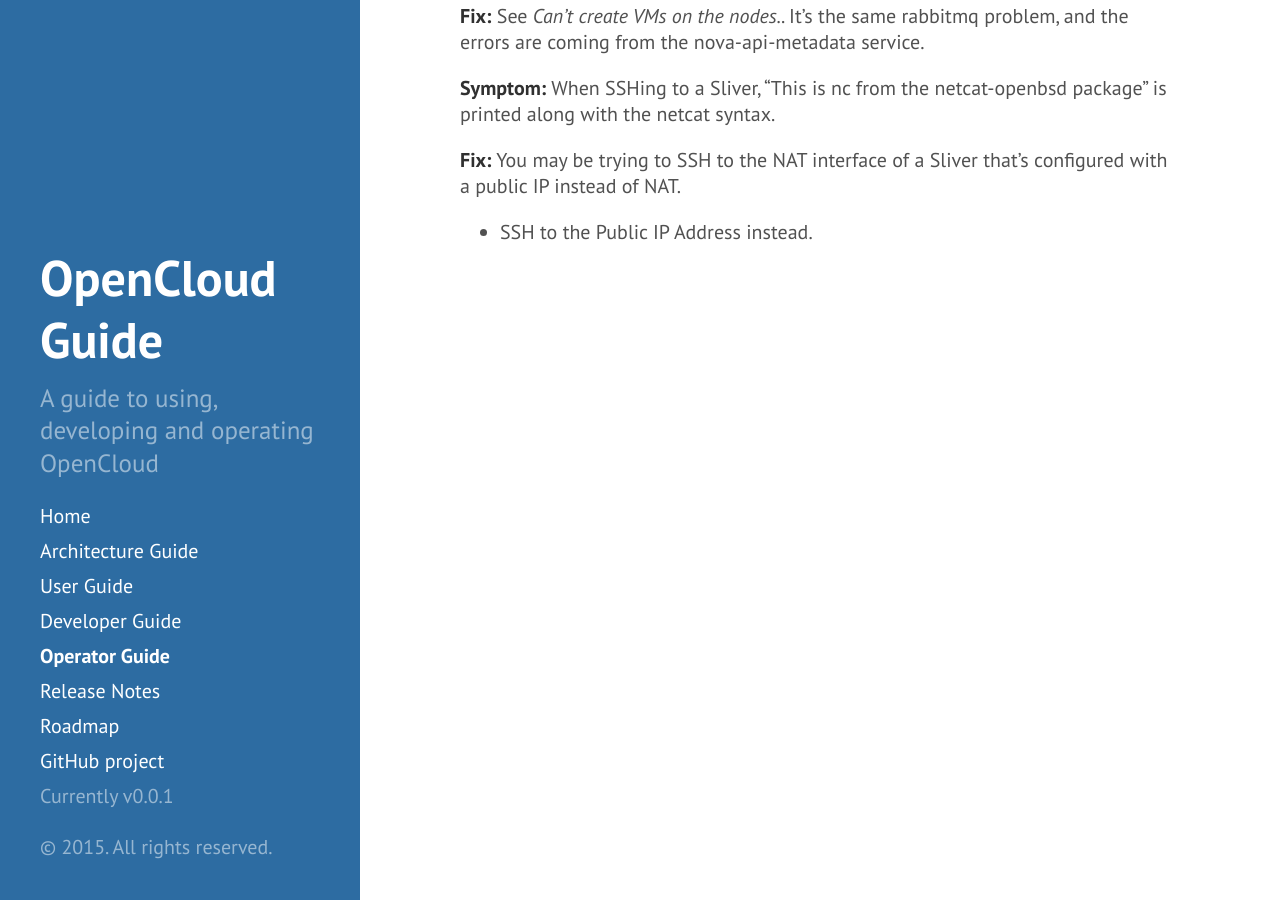
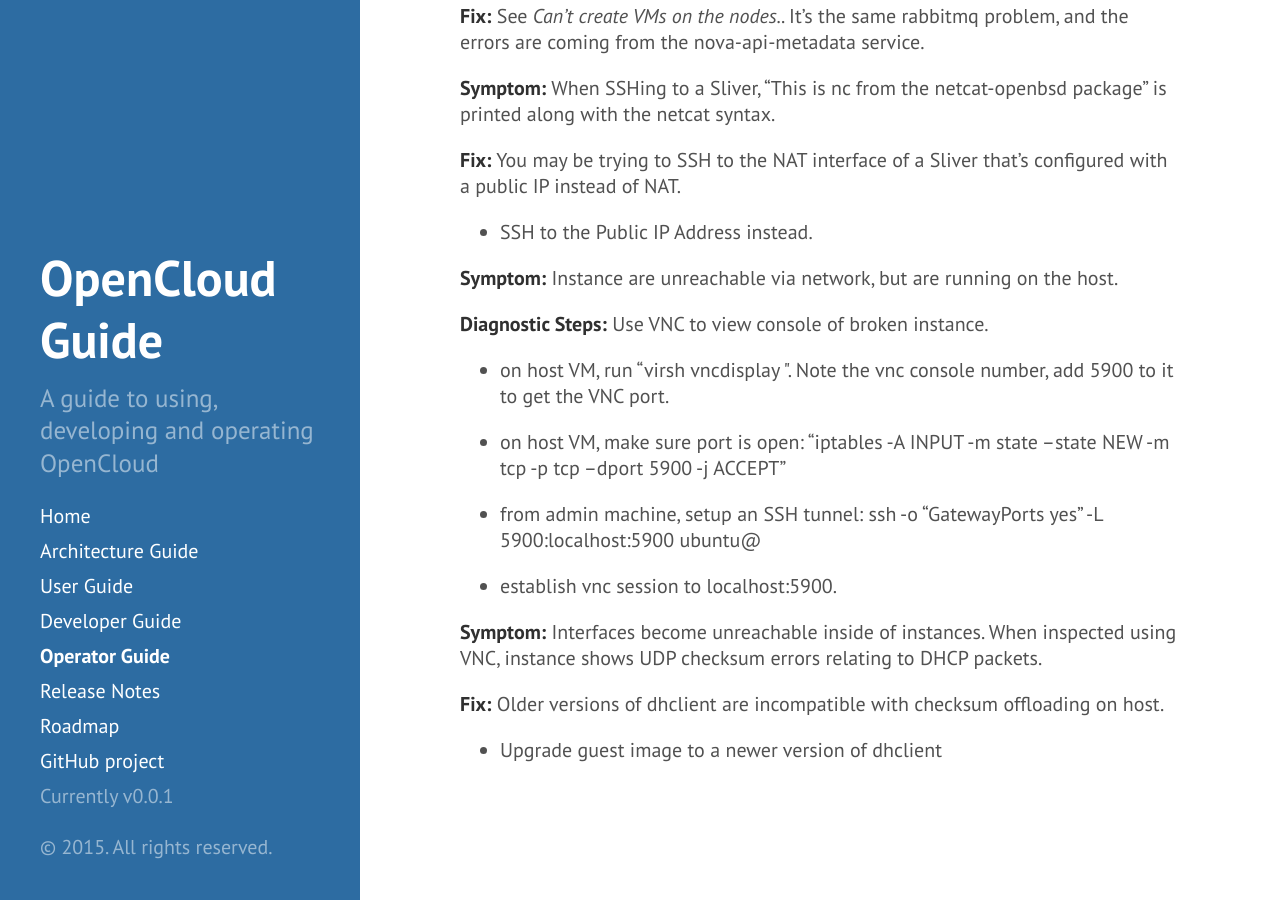
Before and after one commit to open-cloud/open-cloud.github.io.old, a Jekyll site: the page built from 3_operator.md, in a window 1280 px wide and 900 px high, scrolled down 14579 px. Built offline with Jekyll 4.4.1, drawn with Linux system fonts in a browser that asks for light colours; Markdown is read by kramdown in place of the engine named in the settings.

Commit message:
add vnc instructions, dhclient instructions

```diff
--- a/3_operator.md
+++ b/3_operator.md
@@ -602,3 +602,22 @@
 **Fix:** You may be trying to SSH to the NAT interface of a Sliver that's configured with a public IP instead of NAT.
 
 * SSH to the Public IP Address instead.
+
+**Symptom:** Instance are unreachable via network, but are running on the host.
+
+**Diagnostic Steps:** Use VNC to view console of broken instance.
+
+* on host VM, run "virsh vncdisplay <instance_name>". Note the vnc console number, add 5900 to it to get the VNC port.
+
+* on host VM, make sure port is open: "iptables -A INPUT -m state --state NEW -m tcp -p tcp --dport 5900  -j ACCEPT"
+
+* from admin machine, setup an SSH tunnel: ssh -o "GatewayPorts yes" -L 5900:localhost:5900 ubuntu@<hostname>
+
+* establish vnc session to localhost:5900.
+
+**Symptom:** Interfaces become unreachable inside of instances. When inspected using VNC, instance shows UDP checksum errors
+ relating to DHCP packets.
+
+**Fix:** Older versions of dhclient are incompatible with checksum offloading on host.
+
+* Upgrade guest image to a newer version of dhclient
```
